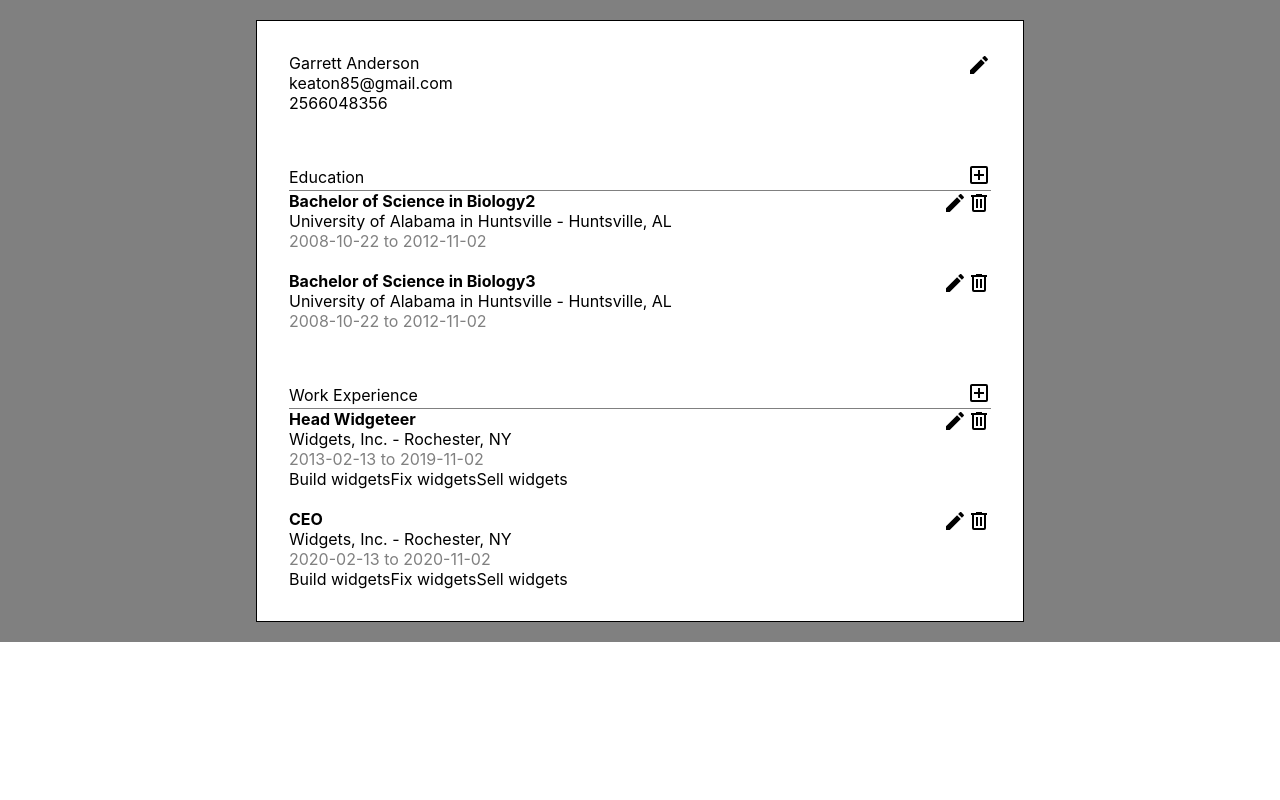
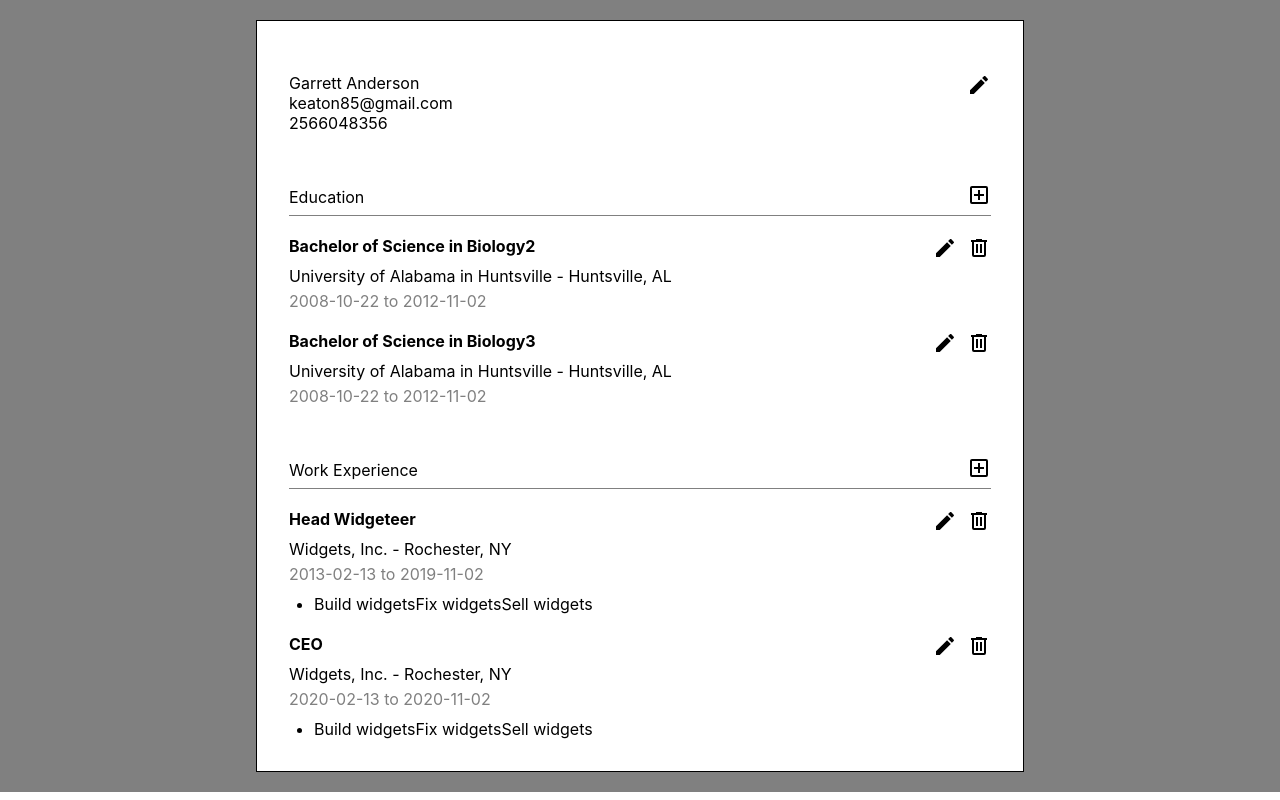
Before and after one commit to gband85/cv-project, a React (Create React App) app: page / in a window 1280 px wide. Built offline with nearby package versions, Linux system fonts and the light colour scheme.

Commit message:
style section items

```diff
--- a/src/styles/sections.css
+++ b/src/styles/sections.css
@@ -9,33 +9,47 @@
 .section__body {
     display: flex;
 justify-content: space-between;
-/* margin-top: 10px; */
+margin-top: 20px;
 flex-direction: column;
 }
 .section-data {
 display: flex;
-justify-content: space-between;
+/* justify-content: space-between; */
     flex-direction: column;
     /* gap: 5px; */
+}
+.general {
+font-size: 1.5rem;
+margin-bottom: 10px;
 }
 .section__heading {
     /* font-weight: bold; */
     border-bottom: 1px gray solid;
-    /* padding-bottom: 5px; */
+    padding-bottom: 5px;
 display: flex;
 justify-content: space-between;
 align-items: center;
 }
 .section-tasks {
     /* display: flex; */
-/* margin-top: 10px; */
+margin-top: 10px;
+list-style:disc;
+
+}
+.section-tasks li {
+    margin-left: 25px;
 }
 .section-dates {
     color: gray;
+    margin-top: 5px;
 }
 .section-position {
     font-weight: bold;
     /* margin-bottom: 10px; */
+
+}
+.section-place {
+    margin-top: 10px;
 }
 /* .section button {
 background: transparent;
@@ -103,12 +117,14 @@ background-color: #EEF1FE;
     justify-content: space-between;
 }
 .btn-group-view {
-    /* display: flex; */
+    display: flex;
+    align-items: flex-start;
+    gap: 10px;
 }
 .section__body {
     /* margin-top: 20px; */
 }
-.section__body ul {
+.section-list {
     display: flex;
     flex-direction: column;
     gap: 20px;
```
